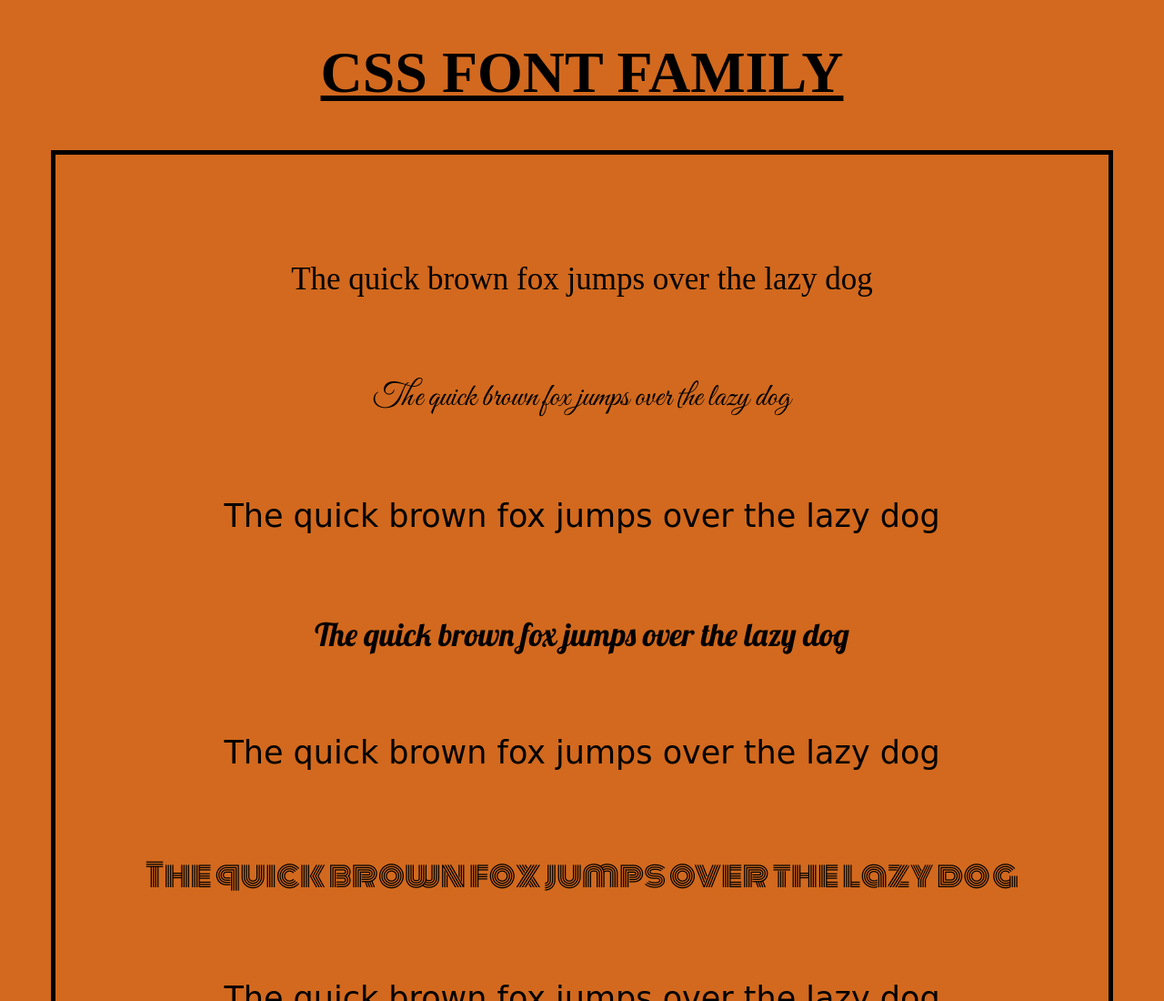
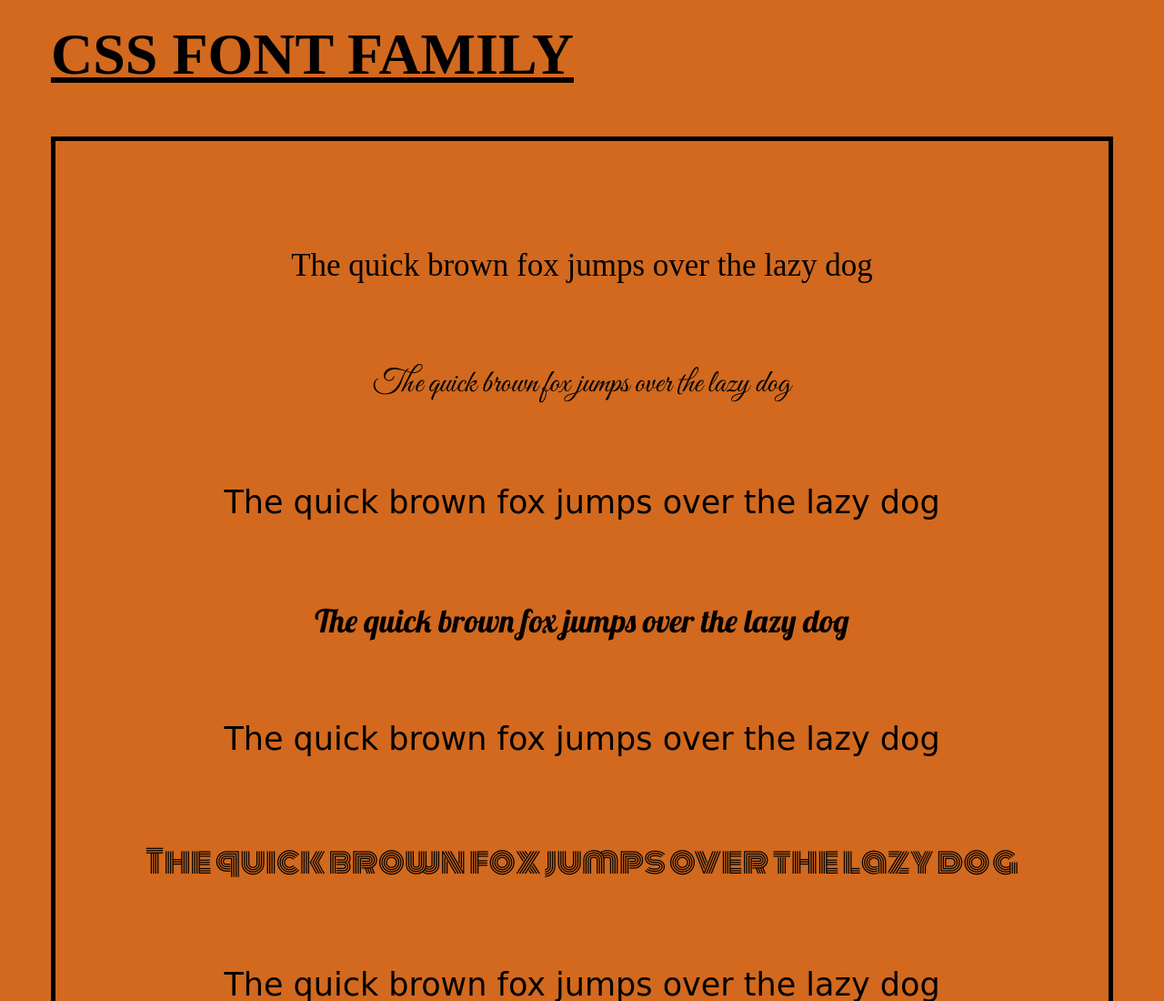
Before and after one commit to VuralColak/css-font-family, a plain HTML site: page index.html in a window 1280 px wide. Shown: the top 1100 px of the page at 91% size. Drawn offline with nearby package versions, Linux system fonts and the light colour scheme; a web font is replaced by a local one.

Commit message:
fixed gemacht

```diff
--- a/style.css
+++ b/style.css
@@ -3,9 +3,13 @@ body {
 }
 
 header {
-  text-align: center;
+  position: fixed;
+  margin-top: -170px;
+  margin-left: 3rem;
+  background-color: chocolate;
   font-size: xx-large;
   text-decoration: underline;
+  width: 100%;
 }
 
 main {
@@ -13,6 +17,7 @@ main {
   padding: 4rem;
   border: solid 5px;
   margin: 3rem;
+  margin-top: 150px;
 }
 
 p {
```
